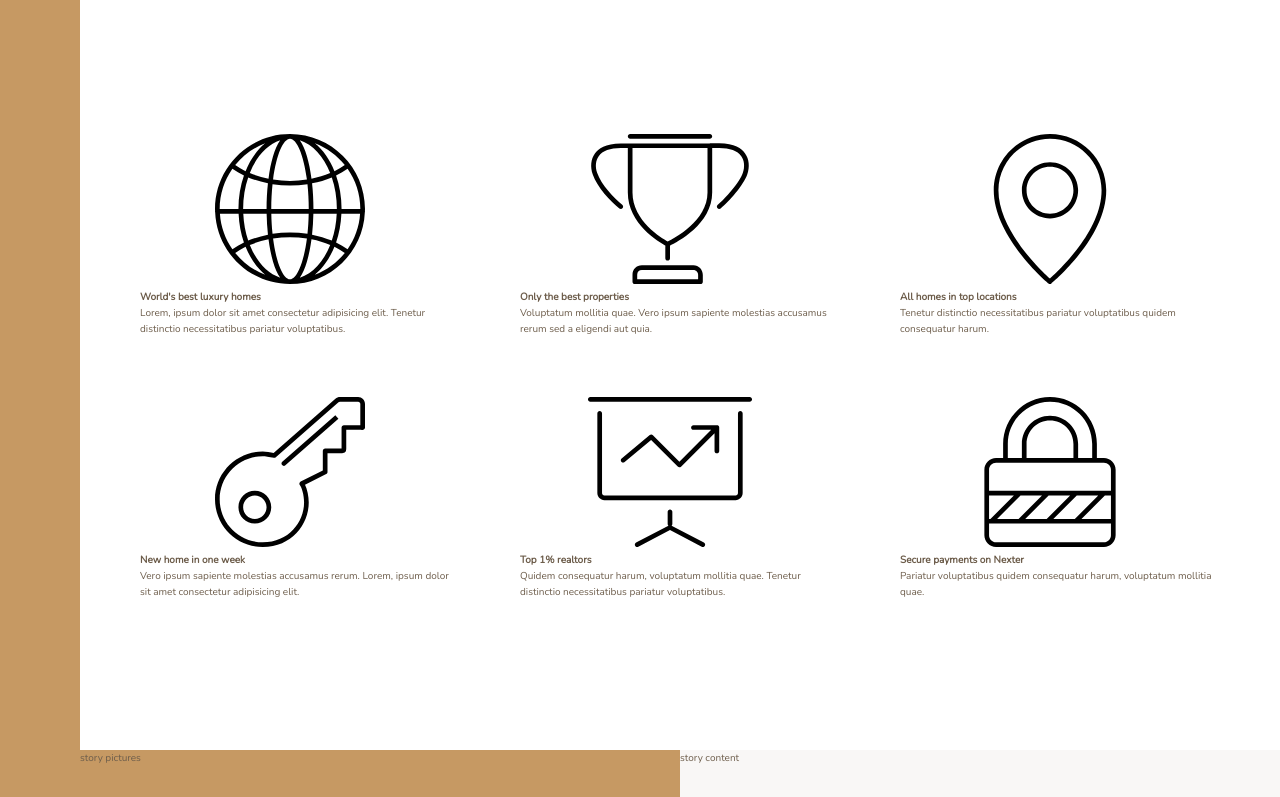
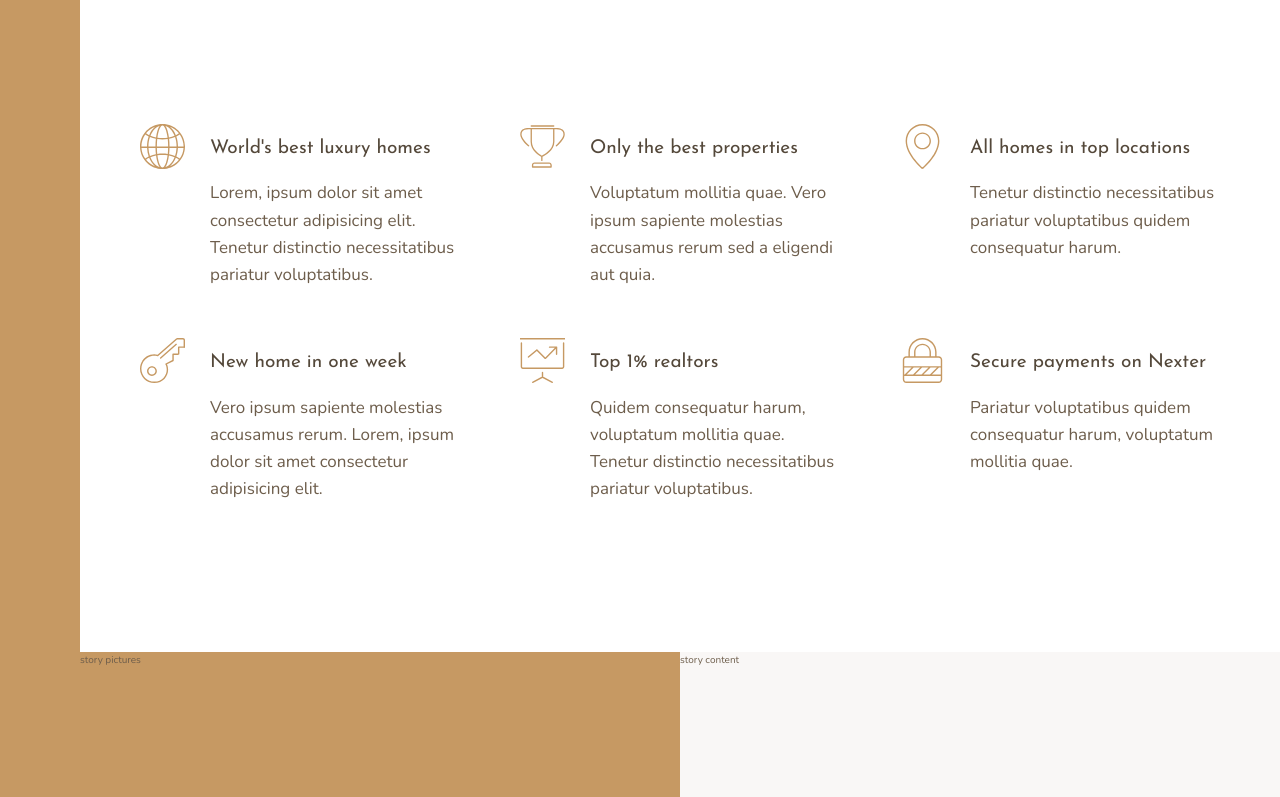
Before and after one commit to OzzyDm/nexter-page, a website: page index.html in a window 1280 px wide. Shown: the part 656-1453 px from the top of the page. Drawn offline with nearby package versions, Linux system fonts and the light colour scheme.

Commit message:
features section updated

```diff
--- a/index.html
+++ b/index.html
@@ -23,7 +23,7 @@
         <svg class="feature__icon">
           <use href="img/sprite.svg#icon-global"></use>
         </svg>
-        <h4 class="heading-4">World's best luxury homes</h4>
+        <h4 class="heading-4 heading-4--dark">World's best luxury homes</h4>
         <p class="feature__text">
           Lorem, ipsum dolor sit amet consectetur adipisicing elit. Tenetur
           distinctio necessitatibus pariatur voluptatibus.
@@ -33,7 +33,7 @@
         <svg class="feature__icon">
           <use href="img/sprite.svg#icon-trophy"></use>
         </svg>
-        <h4 class="heading-4">Only the best properties</h4>
+        <h4 class="heading-4 heading-4--dark">Only the best properties</h4>
         <p class="feature__text">
           Voluptatum mollitia quae. Vero ipsum sapiente molestias accusamus
           rerum sed a eligendi aut quia.
@@ -43,7 +43,7 @@
         <svg class="feature__icon">
           <use href="img/sprite.svg#icon-map-pin"></use>
         </svg>
-        <h4 class="heading-4">All homes in top locations</h4>
+        <h4 class="heading-4 heading-4--dark">All homes in top locations</h4>
         <p class="feature__text">
           Tenetur distinctio necessitatibus pariatur voluptatibus quidem
           consequatur harum.
@@ -53,7 +53,7 @@
         <svg class="feature__icon">
           <use href="img/sprite.svg#icon-key"></use>
         </svg>
-        <h4 class="heading-4">New home in one week</h4>
+        <h4 class="heading-4 heading-4--dark">New home in one week</h4>
         <p class="feature__text">
           Vero ipsum sapiente molestias accusamus rerum. Lorem, ipsum dolor sit
           amet consectetur adipisicing elit.
@@ -63,7 +63,7 @@
         <svg class="feature__icon">
           <use href="img/sprite.svg#icon-presentation"></use>
         </svg>
-        <h4 class="heading-4">Top 1% realtors</h4>
+        <h4 class="heading-4 heading-4--dark">Top 1% realtors</h4>
         <p class="feature__text">
           Quidem consequatur harum, voluptatum mollitia quae. Tenetur distinctio
           necessitatibus pariatur voluptatibus.
@@ -73,7 +73,7 @@
         <svg class="feature__icon">
           <use href="img/sprite.svg#icon-lock"></use>
         </svg>
-        <h4 class="heading-4">Secure payments on Nexter</h4>
+        <h4 class="heading-4 heading-4--dark">Secure payments on Nexter</h4>
         <p class="feature__text">
           Pariatur voluptatibus quidem consequatur harum, voluptatum mollitia
           quae.
--- a/sass/_features.scss
+++ b/sass/_features.scss
@@ -4,6 +4,27 @@
   margin: 15rem 0;
 
   display: grid;
-  grid-template-columns: repeat(3, 1fr);
+  //grid-template-columns: repeat(3, 1fr);
+  grid-template-columns: repeat(auto-fit, minmax(25rem, 1fr));
   grid-gap: 6rem;
+  align-items: start;
 }
+
+.feature {
+  display: grid;
+  grid-template-columns: min-content 1fr;
+  grid-row-gap: 1.5rem;
+  grid-column-gap: 2.5rem;
+
+  &__icon {
+    fill: $color-primary;
+    width: 4.5rem;
+    height: 4.5rem;
+    grid-row: 1 / span 2;
+    transform: translateY(-1rem);
+  }
+
+  &__text {
+    font-size: 1.7rem;
+  }
+}
--- a/sass/_typography.scss
+++ b/sass/_typography.scss
@@ -0,0 +1,25 @@
+%heading {
+  font-family: $font-display;
+  font-weight: 400;
+}
+
+.heading-1 {
+  @extend %heading;
+}
+.heading-2 {
+  @extend %heading;
+}
+.heading-3 {
+  @extend %heading;
+}
+.heading-4 {
+  @extend %heading;
+  font-size: 1.9rem;
+
+  &--light {
+    color: $color-grey-light-1;
+  }
+  &--dark {
+    color: $color-grey-dark-1;
+  }
+}
```
Also changed, not shown: css/style.css.
